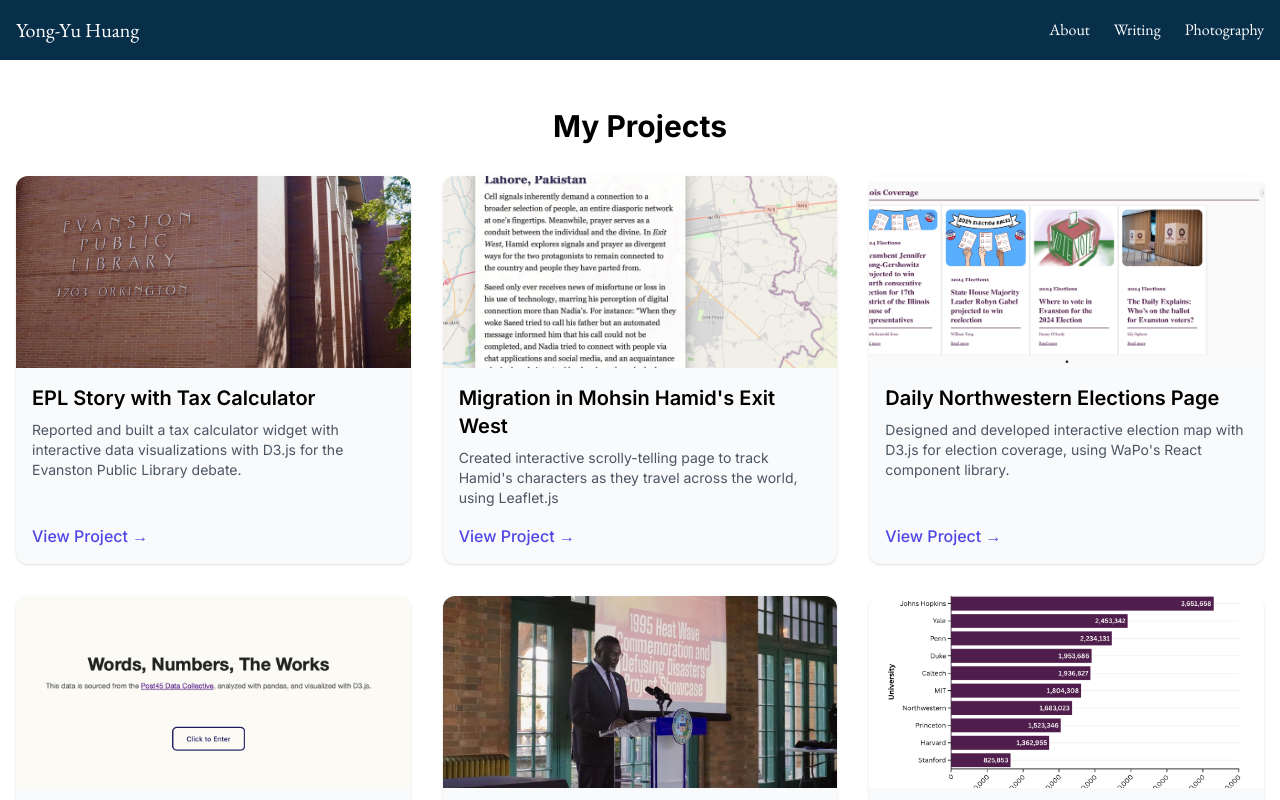
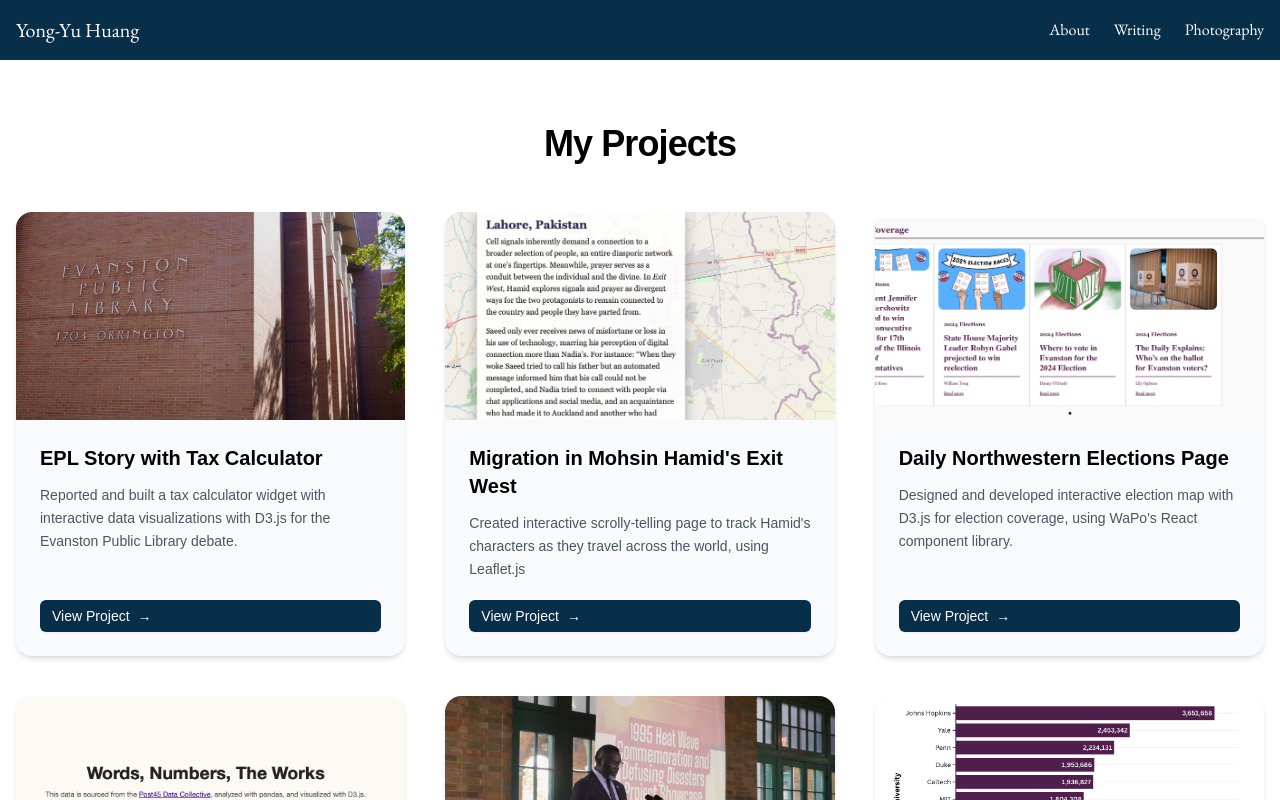
Before and after one commit to yongssh/yongssh.github.io, a Next.js app: page /projects in a window 1280 px wide. Shown: the top 800 px of the page. Built offline with nearby package versions, Linux system fonts and the light colour scheme.

Commit message:
change link

```diff
--- a/src/app/projects/page.tsx
+++ b/src/app/projects/page.tsx
@@ -20,7 +20,7 @@ const projects = [
     title: "Daily Northwestern Elections Page",
     description: "Designed and developed interactive election map with D3.js for election coverage, using WaPo's React component library.",
     image: "/elections2024.png",
-    url: "#"
+    url: "https://apps.dailynorthwestern.com/election2024/"
   },
   {
     title: "Whiting Awards Analysis",
@@ -42,37 +42,44 @@ const projects = [
   },
 ];
 
-const ProjectsPage = () => {
+const ProjectsPage: React.FC = () => {
   return (
-    <div className="wrapper bg-white text-black min-h-screen flex flex-col font-family: garamond" >
+    <div className="wrapper bg-white text-black min-h-screen flex flex-col font-righteous">
       <NavBar />
-      <main className="container mx-auto px-4 py-12 flex-grow">
-        <h1 className="text-3xl font-bold mb-8 text-center font-family: garamond">My Projects</h1>
+      <main className="container mx-auto px-4 py-16 flex-grow">
+        <h1 className="text-4xl font-bold mb-12 text-center font-righteous tracking-tight">
+          My Projects
+        </h1>
 
-        {/* Grid: 1 col on mobile, 2 on tablets, 3 on desktops */}
-        <div className="grid grid-cols-1 sm:grid-cols-2 lg:grid-cols-3 gap-8">
+        {/* Grid: 1 col mobile, 2 tablet, 3 desktop */}
+        <div className="grid grid-cols-1 sm:grid-cols-2 lg:grid-cols-3 gap-10">
           {projects.map((project, idx) => (
             <div
               key={idx}
-              className="bg-gray-50 rounded-xl shadow hover:shadow-lg transition overflow-hidden flex flex-col"
+              className="group bg-gray-50 rounded-2xl shadow-md hover:shadow-xl transition overflow-hidden flex flex-col"
             >
-              <Link href={project.url} target="_blank">
+              <Link href={project.url} target="_blank" className="overflow-hidden">
                 <img
                   src={project.image}
                   alt={project.title}
-                  className="w-full h-48 object-cover"
+                  className="w-full h-52 object-cover transform group-hover:scale-105 transition duration-300"
                 />
               </Link>
-              <div className="p-4 flex flex-col flex-grow">
-                <h2 className="text-xl font-semibold mb-2">{project.title}</h2>
-                <p className="text-sm text-gray-600 flex-grow">{project.description}</p>
-                <Link
-                  href={project.url}
-                  target="_blank"
-                  className="mt-4 inline-block text-indigo-600 font-medium hover:underline "
-                >
-                  View Project →
-                </Link>
+              <div className="p-6 flex flex-col flex-grow">
+                <h2 className="text-xl font-semibold mb-3">{project.title}</h2>
+                <p className="text-sm text-gray-600 flex-grow leading-relaxed">
+                  {project.description}
+                </p>
+            <Link
+              href={project.url}
+              target="_blank"
+              className="mt-5 inline-flex items-center gap-2 px-3 py-1.5 text-sm font-medium rounded-md
+                        text-white bg-[rgb(8,47,73)] shadow-sm transition-colors duration-200
+                        hover:bg-blue-200 hover:text-[rgb(8,47,73)]"
+            >
+              <span>View Project</span>
+              <span aria-hidden="true">→</span>
+            </Link>
               </div>
             </div>
           ))}
--- a/src/app/styles/globals.css
+++ b/src/app/styles/globals.css
@@ -1,6 +1,22 @@
 @tailwind base;
 @tailwind components;
 @tailwind utilities;
+@import url('https://fonts.googleapis.com/css2?family=Poppins:wght@300;400;500;600;700&display=swap');
+@import url('https://fonts.googleapis.com/css2?family=Space+Grotesk:wght@400;500;600;700&display=swap');
+@import url('https://fonts.googleapis.com/css2?family=Righteous&display=swap');
+
+.font-righteous {
+  font-family: 'Righteous', sans-serif;
+}
+.font-space {
+  font-family: 'Space Grotesk', sans-serif;
+}
+:root {
+  --font-poppins: 'Poppins', sans-serif;
+}
+body {
+  font-family: 'Garamond', serif;
+}
 
 .wrapper {
   display: flex;
--- a/tailwind.config.ts
+++ b/tailwind.config.ts
@@ -10,7 +10,8 @@ const config: Config = {
   theme: {
     extend: {
       fontFamily: {
-        'garamond': ["var(--font-garamond)"], // Note the closing parenthesis was missing
+        'garamond': ["var(--font-garamond)"],
+
       },
       backgroundImage: {
         "gradient-radial": "radial-gradient(var(--tw-gradient-stops))",
```
